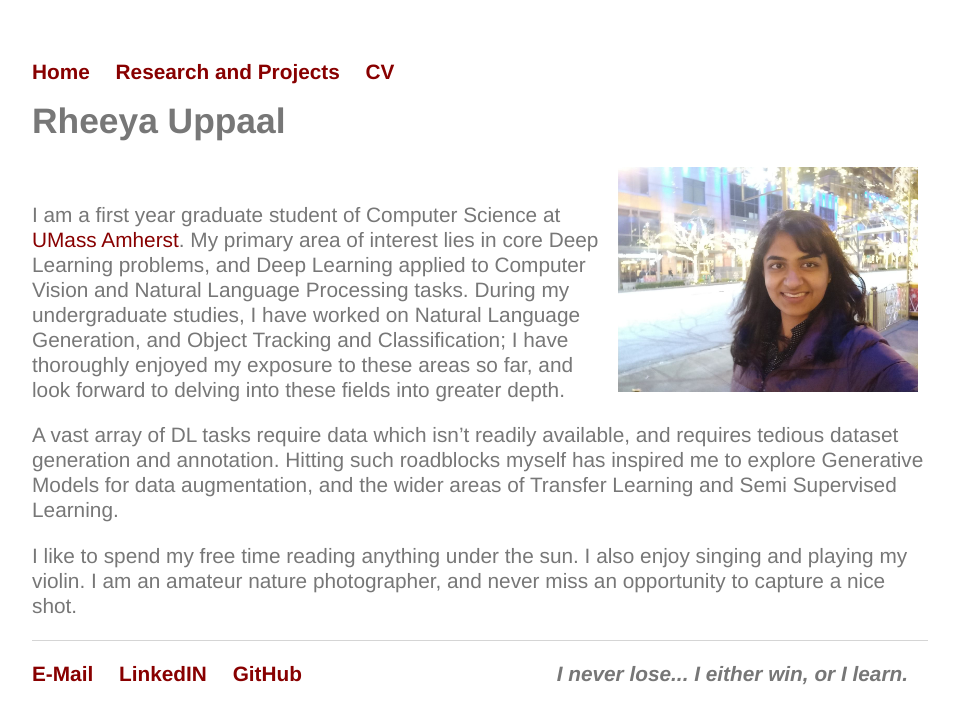
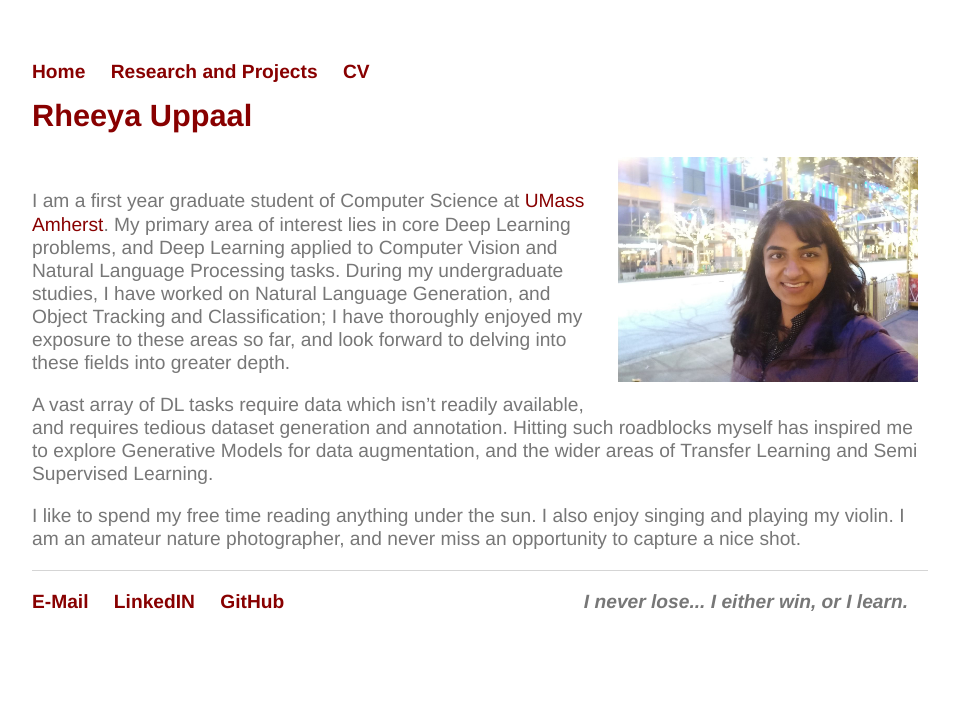
Before and after one commit to Uppaal/Uppaal.github.io, a Jekyll site: the page built from index.html, in a window 1280 px wide. Shown: the top 724 px of the page, without its empty margins (160-1119 px from the left). Built offline with Jekyll 4.4.1, drawn with Linux system fonts in a browser that asks for light colours.

Commit message:
Update main.css

```diff
--- a/css/main.css
+++ b/css/main.css
@@ -2,12 +2,12 @@ body {
     margin: 60px auto;
     width: 70%;
 	font-family:'Helvetica', 'Arial', 'Sans-Serif';
-	font-size: 1.3em;
+	font-size: 1.2em;
     line-height: 1.2em;
     color: #777;
 }
-h1 {    font-size: 1.7em; }
-h2 {	font-size: 1.2em }
+h1 {    font-size: 1.6em; color:#800 }
+h2 {	font-size: 1.1em; color:#800 }
 
 
 img {    padding: 10px 10px 20px 10px; }
@@ -16,7 +16,7 @@ a {
     color: #800;
 }
 a:hover {    text-decoration: underline; }
-h {color:#888}
+h {color:#800}
 
 nav ul, footer ul {
     padding: 0px;
```
